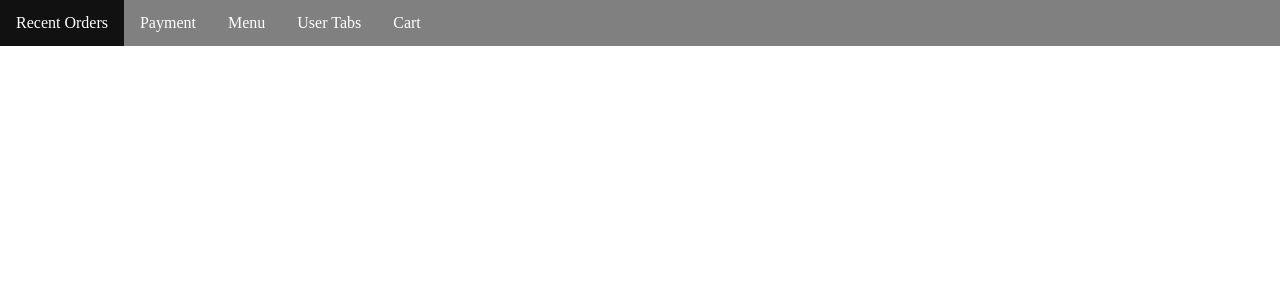
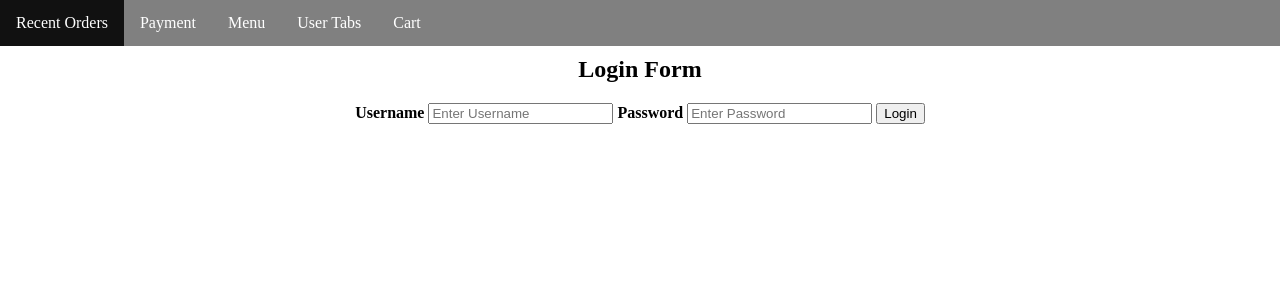
Before and after one commit to Hlotfy/eltabler, a Flask app: page / in a window 1280 px wide. Shown: the top 300 px of the page. Run offline with Flask 2, Linux system fonts and the light colour scheme.

Commit message:
working login page

```diff
--- a/templates/index.html
+++ b/templates/index.html
@@ -15,8 +15,21 @@
         </ul>
 
         <div id="content", align="center">
+        {% block content %}
+        <br><br>
+        <h2>Login Form</h2>
 
-        {% block content %}
+        <form action="{{url_for('order')}}">
+          <div class="container">
+            <label for="user"><b>Username</b></label>
+            <input type="text" placeholder="Enter Username" name="user" required>
+
+            <label for="pwd"><b>Password</b></label>
+            <input type="password" placeholder="Enter Password" name="pwd" required>
+
+            <button type="submit">Login</button>
+          </div>
+        </form>
         {% endblock %}
 
         </div>
```
